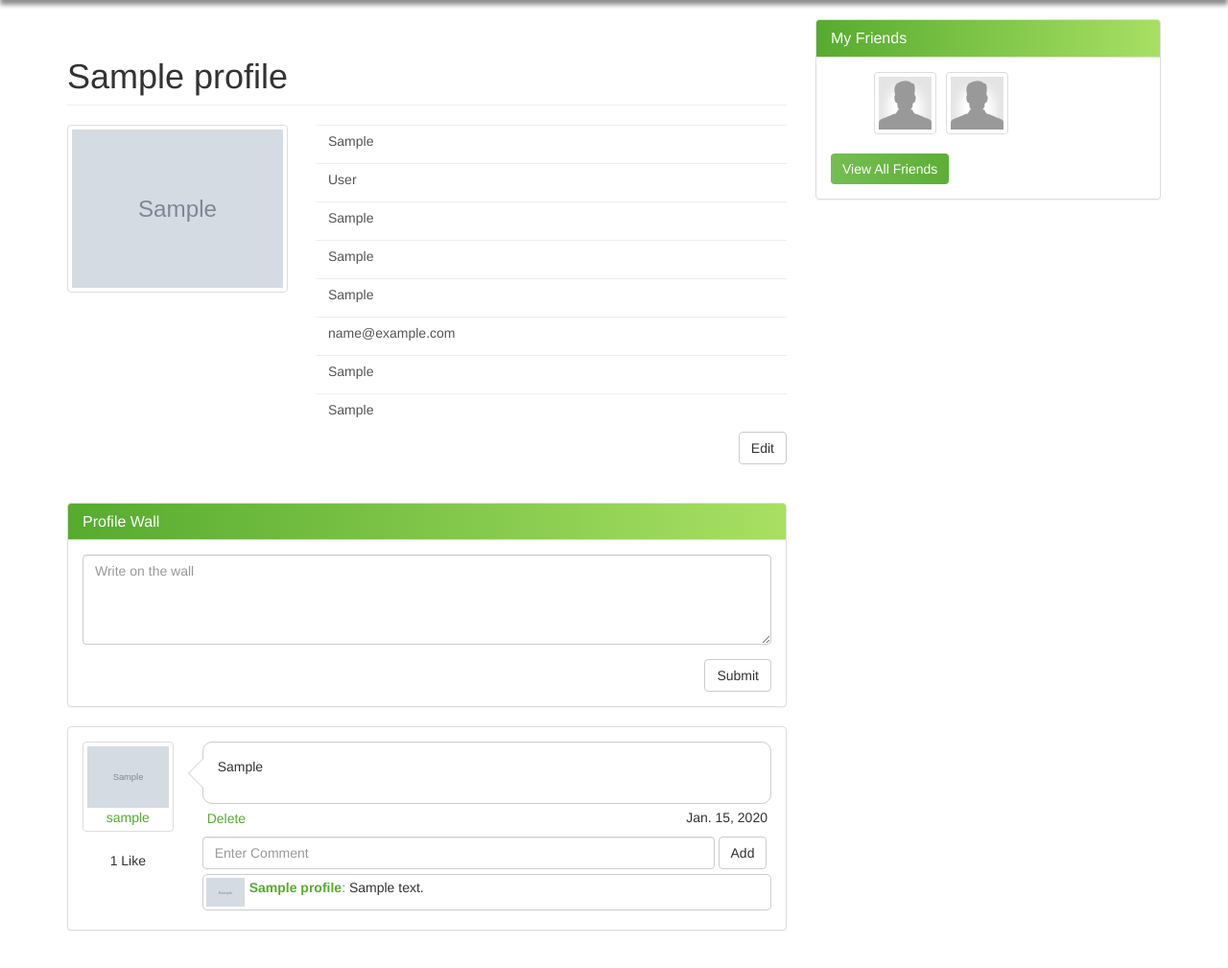
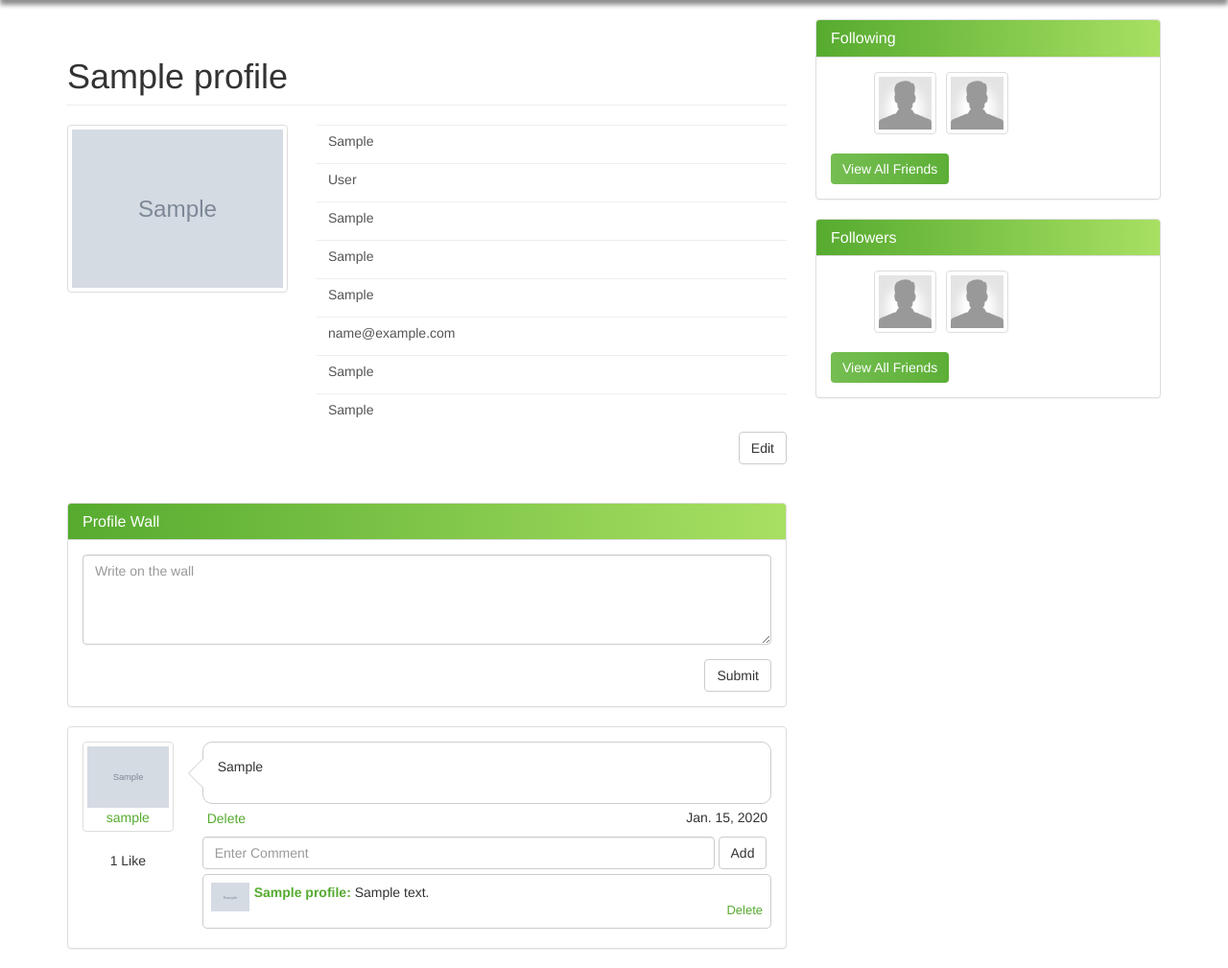
Before and after one commit to as-shahriar/shoutout, a Django app: page /profile/ in a window 1280 px wide. Shown: the part 50-1059 px from the top of the page at 96% size. Before the commit the page ends 1020 px from the top, so only its background shows below. Run offline with Django 3.2, Linux system fonts and the light colour scheme; a user stored in the database is signed in; tables that the repository leaves empty hold one stand-in row (values such as "Sample post"); grey boxes marked "Sample" are stand-in pictures; some libraries are stand-ins or nearby versions.

Commit message:
Added Comment delation option

```diff
--- a/Templates/main/base.html
+++ b/Templates/main/base.html
@@ -49,6 +49,7 @@
     <!-- Placed at the end of the document so the pages load faster -->
     <script src="https://ajax.googleapis.com/ajax/libs/jquery/1.11.1/jquery.min.js"></script>
     <script src="{% static 'main/js/bootstrap.js'%}"></script>
+    <script src="{% static 'main/js/script_all.js' %}"></script>
 </body>
 
 </html>
--- a/Templates/main/profile.html
+++ b/Templates/main/profile.html
@@ -140,23 +140,26 @@
                       </div><!-- comment form end -->
                       <div class="clearfix"></div>
                       {% for com in post.comment.all %}
-                      <div class="comments">
+                      <div class="comments" id="comment-{{com.id}}">
                         <div class="comment">
 
                           {%for person in com.person.all %}
                           <a class="comment-avatar pull-left" href="{% url 'others_profile' person.user %}"><img
                               src="{{ person.img.url }}"></a>
                           <div class="comment-text">
-                            <p><a href="{% url 'others_profile' person.user %}"><b>{{ person.name }}</b>{%endfor%}:
+                            <p><a href="{% url 'others_profile' person.user %}"><b>{{ person.name }}:
                                 </b></a>
-                              {{com.comment}}</p>
+                              {{com.comment}} <br>{% if request.user == person.user%}<a
+                                class="float-right delete-comment" data-id="{{com.id}}"
+                                href="#">Delete</a>{%endif%}{%endfor%}
+                            </p>
                           </div>
                         </div>
                         <div class="clearfix"></div>
                       </div>
                       {%endfor%}
 
-                      <div id="add-comment-{{post.id}}"></div>
+                      <div class="comment-delete-btn" id="add-comment-{{post.id}}"></div>
                     </div>
                   </div>
                 </div>
@@ -180,7 +183,22 @@
       <div class="col-md-4">
         <div class="panel panel-default friends">
           <div class="panel-heading">
-            <h3 class="panel-title">My Friends</h3>
+            <h3 class="panel-title">Following</h3>
+          </div>
+          <div class="panel-body">
+            <ul>
+              <li><a class="thumbnail" href="profile.html"><img src="img/user.png"></a></li>
+              <li><a class="thumbnail" href="profile.html"><img src="img/user.png"></a></li>
+
+            </ul>
+            <div class="clearfix"></div>
+            <a class="btn btn-green" href="#">View All Friends</a>
+          </div>
+        </div>
+
+        <div class="panel panel-default friends">
+          <div class="panel-heading">
+            <h3 class="panel-title">Followers</h3>
           </div>
           <div class="panel-body">
             <ul>
--- a/main/urls.py
+++ b/main/urls.py
@@ -17,6 +17,8 @@ urlpatterns = [
     path('new_comment/', views.new_Comment),
     path('delete_post/', views.post_delete),
     path('member/', views.member, name="member"),
-    path('user/<slug>',views.others_profile, name = "others_profile")
+    path('user/<slug>', views.others_profile, name="others_profile"),
+    path('delte_comment/', views.delete_comment),
+
 
 ]
--- a/main/views.py
+++ b/main/views.py
@@ -203,7 +203,7 @@ def new_Comment(request):
                 user=request.user))
             post = Post.objects.get(id=request.POST.get('post_id'))
             post.comment.add(newComment)
-            status = {'status': '200'}
+            status = {'status': '200','comment_id': newComment.id}
         except Exception:
             raise
             status = {'status': '404'}
@@ -242,6 +242,7 @@ def member(request):
         members = paginator.get_page(page)
     return render(request,"main/members.html",{"members":members})
 
+@login_required
 def others_profile(request,slug):
     if slug == request.user.username:
         return redirect('profile_url')
@@ -261,3 +262,12 @@ def others_profile(request,slug):
         "curent_user": current_user_profile
     }
     return render(request,"main/others_profile.html",context)
+
+
+def delete_comment(request):
+    if request.method == "POST":
+        comment = Comment.objects.get(id=request.POST.get('comment_id'))
+        if request.user.username == comment.username:
+            comment.delete()
+            return JsonResponse({'status':'200'})
+    return JsonResponse({'status':'404'})
--- a/static/main/css/style_all.css
+++ b/static/main/css/style_all.css
@@ -76,7 +76,7 @@ header .logo {
 .comment {
 	border: 1px solid #ccc;
 	border-radius: 5px;
-	padding: 3px;
+	padding: 8px;
 	margin: 5px 0;
 	overflow: auto;
 	width: 100%;
@@ -436,3 +436,11 @@ a:visited {
 	background: transparent;
 	cursor: pointer;
 }
+
+.delete-comment {
+	font-size: small;
+}
+
+.delete-comment:hover {
+	color: red;
+}
--- a/static/main/js/profile.js
+++ b/static/main/js/profile.js
@@ -191,8 +191,7 @@ $(".btn-comment").click(function (e) {
 
     if (comment.length != 0) {
         $("#text-comment-" + id).val('');
-        html = '<div class="comments"> <div class="comment"> <a class="comment-avatar pull-left" href="/user/' + $("#username").val() + '"><img src="' + img + '"></a> <div class="comment-text"> <p><a href="/user/' + $("#username").val() + '"><b>' + $("#current_user_name").val() + '</b>: </a>' + comment + '</p> </div> </div> <div class="clearfix"></div> </div> ';
-        $("#add-comment-" + id).append(html);
+
 
 
         $.ajax({
@@ -207,6 +206,8 @@ $(".btn-comment").click(function (e) {
             success: function (response) {
                 console.log(response.status);
                 if (response.status == '200') {
+                    html = '<div class="comments"> <div class="comment"> <a class="comment-avatar pull-left" href="/user/' + $("#username").val() + '"><img src="' + img + '"></a> <div class="comment-text"> <p><a href="/user/' + $("#username").val() + '"><b>' + $("#current_user_name").val() + '</b>: </a>' + comment + '<a class="float-right delete-comment" data-id="' + response.comment_id + '" href="#">Delete</a></p> </div> </div> <div class="clearfix"></div> </div> ';
+                    $("#add-comment-" + id).append(html);
 
                 } else {
 
@@ -231,10 +232,6 @@ $("#recent-post").on("click", ".btn-comment",
 
         if (comment.length != 0) {
             $("#text-comment-" + id).val('');
-            html = '<div class="comments"> <div class="comment"> <a class="comment-avatar pull-left" href="/user/' + $("#username").val() + '"><img src="' + img + '"></a> <div class="comment-text"> <p><a href="/user/' + $("#username").val() + '"><b>' + $("#current_user_name").val() + '</b>: </a>' + comment + '</p> </div> </div> <div class="clearfix"></div> </div> ';
-            $("#add-comment-" + id).append(html);
-
-
             $.ajax({
                 type: "POST",
                 url: "/new_comment/",
@@ -247,6 +244,8 @@ $("#recent-post").on("click", ".btn-comment",
                 success: function (response) {
                     console.log(response.status);
                     if (response.status == '200') {
+                        html = '<div class="comments"> <div class="comment"> <a class="comment-avatar pull-left" href="/user/' + $("#username").val() + '"><img src="' + img + '"></a> <div class="comment-text"> <p><a href="/user/' + $("#username").val() + '"><b>' + $("#current_user_name").val() + '</b>: </a>' + comment + '<a class="float-right delete-comment" data-id="' + response.comment_id + '" href="#">X</a></p> </div> </div> <div class="clearfix"></div> </div> ';
+                        $("#add-comment-" + id).append(html);
 
                     } else {
 
@@ -292,6 +291,28 @@ $("#recent-post").on("click", "a",
                     alert("Faild To Delete!");
                 }
             });
+        } else if ($(this).text() == "X") {
+            e.preventDefault();
+            id = $(this).data("id");
+            $.ajax({
+                type: "POST",
+                url: "/delte_comment/",
+                data: {
+                    comment_id: id,
+                    csrfmiddlewaretoken: csrftoken,
+                },
+                dataType: "json",
+                success: function (response) {
+                    if (response.status == "200") {
+                        location.reload();
+                    } else {
+                        alert("Error in Comment Deletion.");
+                    }
+                },
+                error: function (response) {
+                    alert("No internet connection");
+                }
+            });
         }
     });
 
@@ -313,7 +334,7 @@ $(".delete-post").click(function (e) {
         dataType: "json",
         success: function (response) {
             if (response.status == "200") {
-                $("#post-body-" + id).remove();
+                $("#post-body-" + id).fadeOut();
             } else {
                 alert("Faild To Delete!");
             }
--- /dev/null
+++ b/static/main/js/script_all.js
@@ -0,0 +1,51 @@
+$(".delete-comment").click(function (e) {
+    e.preventDefault();
+    id = $(this).data("id");
+
+    $.ajax({
+        type: "POST",
+        url: "/delte_comment/",
+        data: {
+            comment_id: id,
+            csrfmiddlewaretoken: csrftoken,
+        },
+        dataType: "json",
+        success: function (response) {
+            if (response.status == "200") {
+                $("#comment-" + id).fadeOut();
+            } else {
+                alert("Error in Comment Deletion.");
+            }
+        },
+        error: function (response) {
+            alert("No internet connection");
+        }
+    });
+
+});
+
+
+$(".comment-delete-btn").on("click", "a", function (e) {
+    e.preventDefault();
+    id = $(this).data("id");
+    $.ajax({
+        type: "POST",
+        url: "/delte_comment/",
+        data: {
+            comment_id: id,
+            csrfmiddlewaretoken: csrftoken,
+        },
+        dataType: "json",
+        success: function (response) {
+            if (response.status == "200") {
+                location.reload();
+            } else {
+                alert("Error in Comment Deletion.");
+            }
+        },
+        error: function (response) {
+            alert("No internet connection");
+        }
+    });
+
+});
```
Also changed, not shown: Templates/main/members.html (+2 -24 lines), Templates/main/others_profile.html (+9 -12 lines), main/migrations/0015_post_liked_user.py (added), main/migrations/0016_remove_post_liked_user.py (added).
